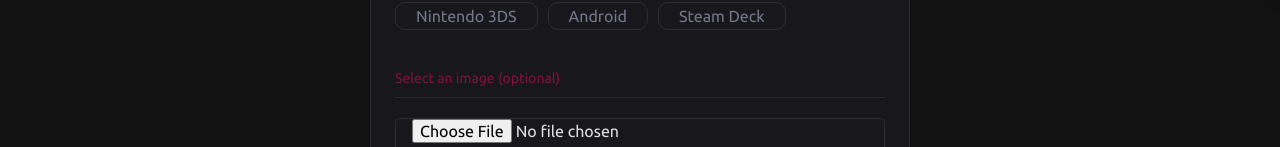
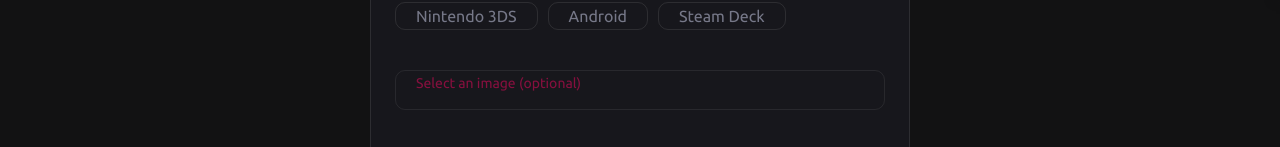
Before and after one commit to SamuelRnn/PI-SamuelRnn---Videogames, a React (Vite) app in the folder custom-client/: page /create in a window 1280 px wide. Shown: the part 805-952 px from the top of the page. Built offline with nearby package versions, Linux system fonts and the light colour scheme; no server answers; a web font is replaced by a local one.

Commit message:
7-12-22 - file input styling

```diff
--- a/custom-client/src/components/Creation_form/CreationForm.jsx
+++ b/custom-client/src/components/Creation_form/CreationForm.jsx
@@ -258,7 +258,9 @@
                 </button>
               ))}
             </div>
-            <label>Select an image (optional)</label>
+            <label className={styles.file_lbl} for="bg_file">
+              {form.background_image || 'Select an image (optional)'}
+            </label>
             <input
               type="file"
               name="background_image"
--- a/custom-client/src/components/Creation_form/Creationform.module.css
+++ b/custom-client/src/components/Creation_form/Creationform.module.css
@@ -41,7 +41,12 @@
 }
 .form_container input[name="rating"]{
   width: 8rem;
+  padding-right: 0;
 }
+.form_container input[type='file']{
+  display: none;
+}
+
 .form_container form textarea{
   resize: none;
   height: 14.2rem;
@@ -64,9 +69,6 @@
 .date_container{
   display: flex;
   gap: 1rem;
-}
-.date_container input{
-
 }
 @media (max-width: 570px){
   .date_field, .rating_field{
@@ -100,7 +102,7 @@
   column-gap: 1rem;
   row-gap: .4rem;
 }
-.selection_container button{
+.selection_container button, .file_lbl{
   cursor: pointer;
   padding: .4rem 2rem;
   background: transparent;
@@ -110,7 +112,8 @@
   transition: .2s ease-in-out;
   transition-property:  border-color, background-color;
 }
-.selection_container button:hover{
+
+.selection_container button:hover, .file_lbl:hover{
   border-color: var(--purple);
 }
 .selection_container button[id="clear-all"]{
@@ -121,17 +124,11 @@
   background-color: var(--purple) !important;
   color: var(--white) !important;
 }
-/*----------------------------------------*/
-.img_container{
-  border-radius: 0 1rem 1rem 0;
-  height: 85%;
-  width: 100%;
-  background-image: url(../../../img.jpg);
-  background-size: cover;
-  background-repeat: no-repeat;
-  border: 1px solid var(--ghost-white);
-  border-left: none;
+.form_container form .file_lbl{
+  display: flex;
+  height: 4rem;
 }
+
 /*----------------------------------------*/
 .form_container input:focus, .form_container textarea:focus{
   border-color: var(--purple);
```
